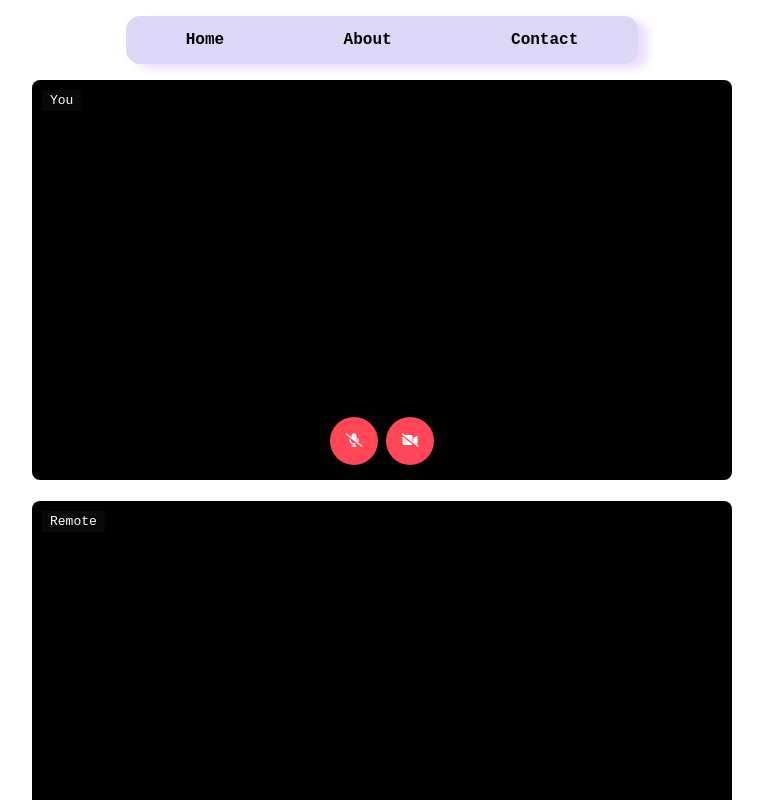
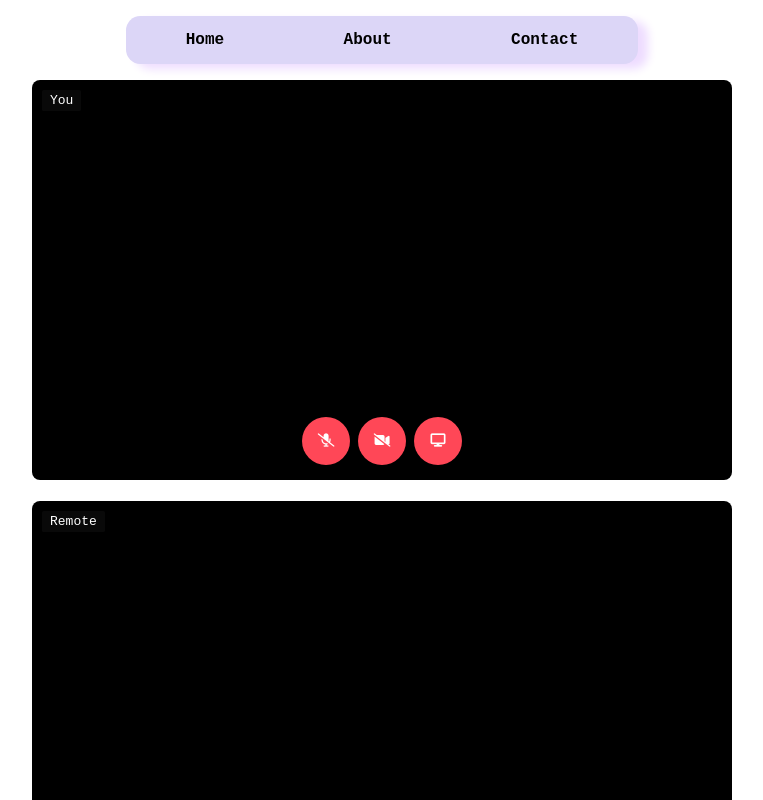
Before and after one commit to Vivek-1499/WebRTC-Vue, a Vue app: page /call in a window 1280 px wide. Shown: the top 800 px of the page, without its empty margins (258-1021 px from the left). Built offline with nearby package versions, Linux system fonts and the light colour scheme; no server answers.

Commit message:
screenchar feature added

```diff
--- a/package.json
+++ b/package.json
@@ -14,6 +14,7 @@
   "dependencies": {
     "@primeuix/themes": "^2.0.2",
     "emailjs-com": "^3.2.0",
+    "livekit-client": "^2.16.1",
     "primeicons": "^7.0.0",
     "primevue": "^4.5.2",
     "vue": "^3.5.25",
--- a/src/views/CallView.vue
+++ b/src/views/CallView.vue
@@ -9,9 +9,11 @@ const answerSDP = ref('');
 
 const Mic = ref(false)
 const Camera = ref(false)
+const ScreenShare = ref(false)
 
 let localStream
 let remoteStream
+let onScreenMedia
 let peerConnection
 
 const servers = {
@@ -57,6 +59,58 @@ const init = async () => {
     console.log("Connection state:", peerConnection.connectionState)
   }
 }
+const stopScreenShare = () => {
+  if (!onScreenMedia) return;
+
+  onScreenMedia.stop();
+  ScreenShare.value = false;
+
+  if (user1.value) {
+    user1.value.srcObject = localStream;
+  }
+
+  if (peerConnection) {
+    const videoSender = peerConnection.getSenders().find(s => s.track.kind === 'video');
+    const cameraTrack = localStream.getVideoTracks()[0];
+
+    if (videoSender && cameraTrack) {
+      videoSender.replaceTrack(cameraTrack);
+    }
+  }
+  onScreenMedia = null;
+}
+
+const toggleScreenShare = async () => {
+  if (ScreenShare.value) {
+    stopScreenShare();
+    return;
+  }
+
+  try {
+    const screenStream = await navigator.mediaDevices.getDisplayMedia({ video: true, audio: false });
+    const screenTrack = screenStream.getVideoTracks()[0];
+    onScreenMedia = screenTrack;
+
+    screenTrack.onended = () => {
+      if (ScreenShare.value) stopScreenShare();
+    }
+
+    if (user1.value) {
+      user1.value.srcObject = screenStream;
+    }
+
+    if (peerConnection) {
+      const videoSender = peerConnection.getSenders().find(s => s.track.kind === "video");
+      if (videoSender) {
+        videoSender.replaceTrack(screenTrack);
+      }
+    }
+    ScreenShare.value = true;
+  } catch (error) {
+    console.error(error);
+  }
+}
+
 const createOffer = async () => {
   await init()
 
@@ -145,6 +199,10 @@ const toggleMic = () => {
 
         <button @click="toggleCamera" :class="{ 'btn-active': Camera, 'btn-off': !Camera }">
           <i :class="Camera ? 'fa-solid fa-video' : 'fa-solid fa-video-slash'"></i>
+        </button>
+
+        <button @click="toggleScreenShare" :class="{ 'btn-active': ScreenShare, 'btn-off': !ScreenShare }">
+          <i class="fa-solid fa-display"></i>
         </button>
       </div>
 
```
Also changed, not shown: 1 other file (tests, documents, lock files or other folders).
